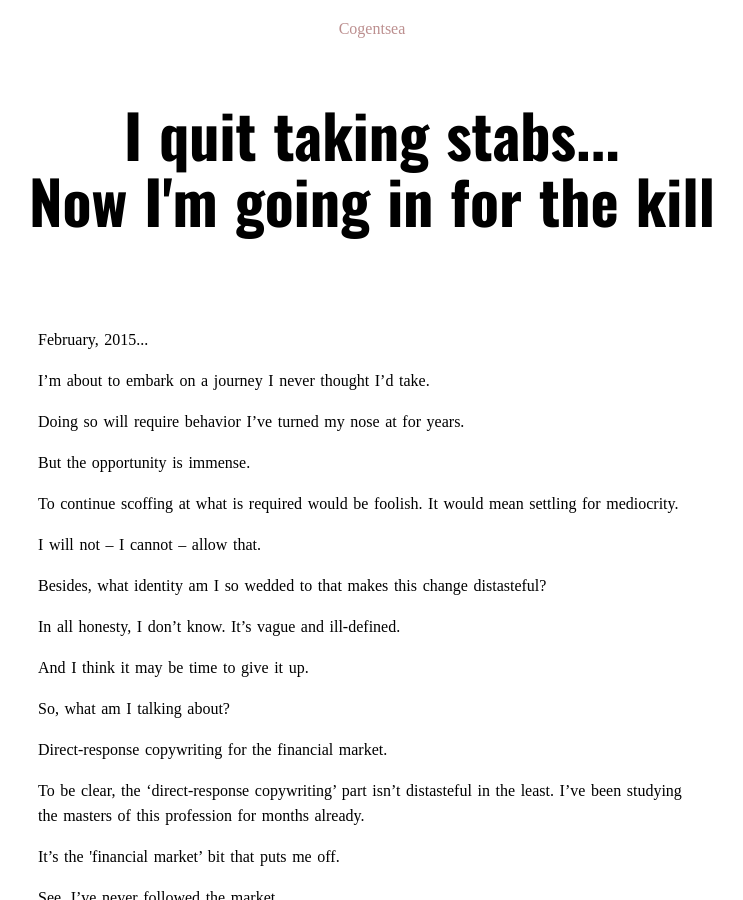
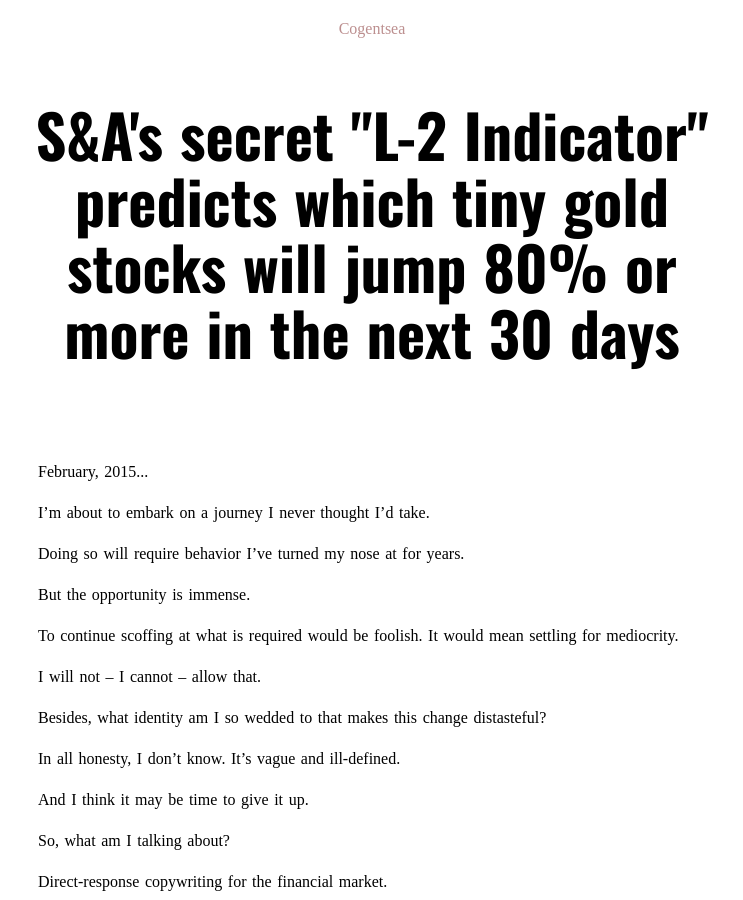
Before and after one commit to jacksoncusick/cogentsea, a Jekyll site: the page built from _posts/2015-10-24-tester.html, in a window 1280 px wide and 900 px high. Shown: the whole window, without its empty margins (268-1011 px from the left). Built offline with Jekyll 4.4.1, drawn with Linux system fonts in a browser that asks for light colours; some web fonts are replaced.

Commit message:
Update 2015-10-24-tester.html

```diff
--- a/_posts/2015-10-24-tester.html
+++ b/_posts/2015-10-24-tester.html
@@ -4,7 +4,8 @@ title: Where I'm Going
 excerpt: The start of a long journey...
 ---
 
-<h1>I quit taking stabs...<br> Now I'm going in for the kill</h1>
+<h1>S&A's secret "L-2 Indicator" predicts which tiny gold
+stocks will jump 80% or more in the next 30 days</h1>
 
 <br />
 
```
